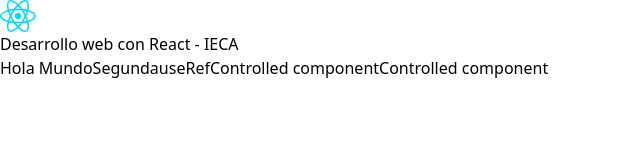
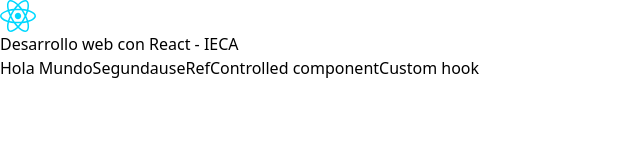
Before and after one commit to joseli95/ieca-app, a React (Vite) app: page / in a window 1280 px wide. Shown: the top 160 px of the page, without its empty margins (0-640 px from the left). Built offline with nearby package versions, Linux system fonts and the light colour scheme.

Commit message:
Fix menu

```diff
--- a/src/App.jsx
+++ b/src/App.jsx
@@ -28,7 +28,7 @@ function App() {
               Controlled component
             </Link>
             <Link to={"/contador"} className={"font-bold text-2xl text-blue-700"}>
-              Controlled component
+              Custom hook
             </Link>
           </div>
 
```
